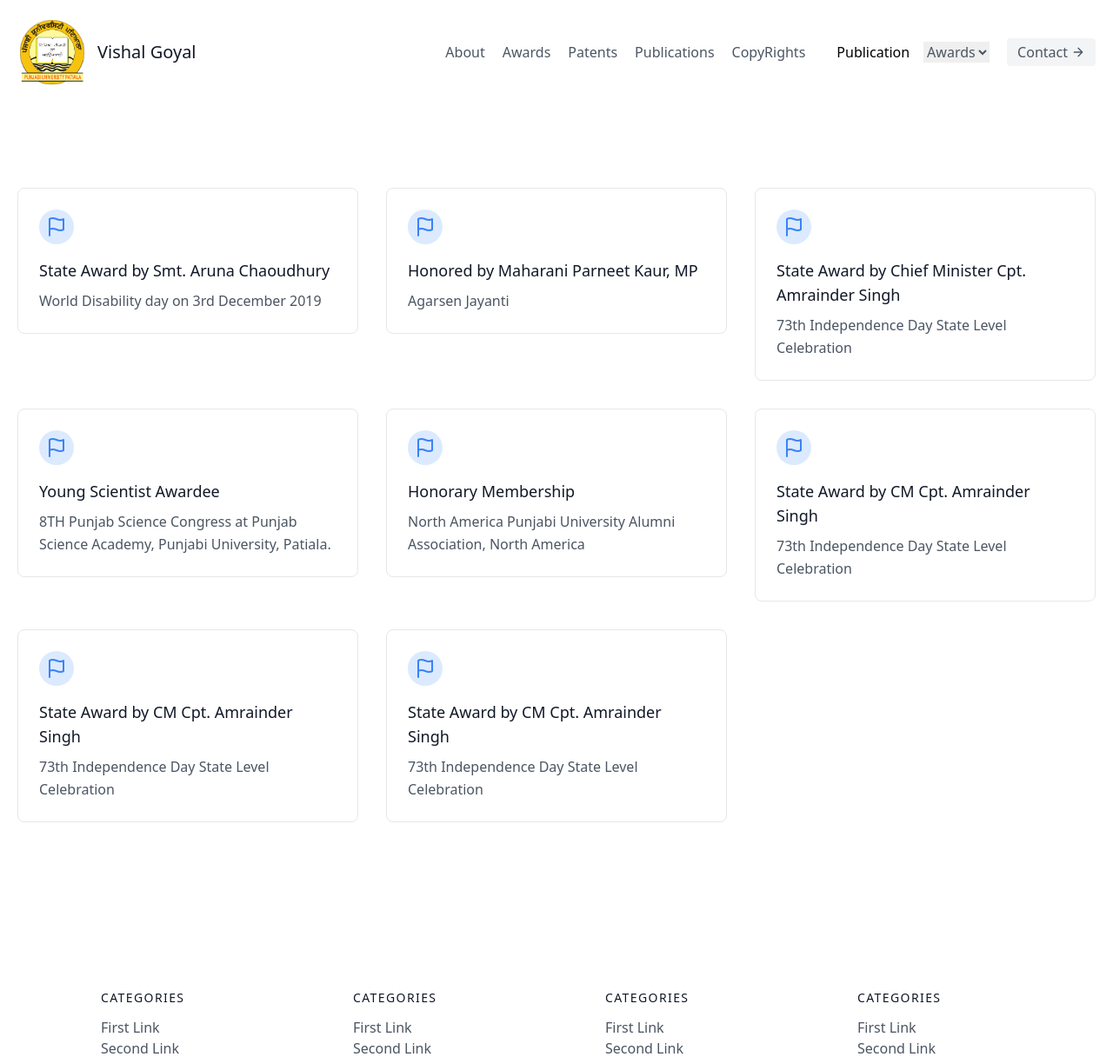
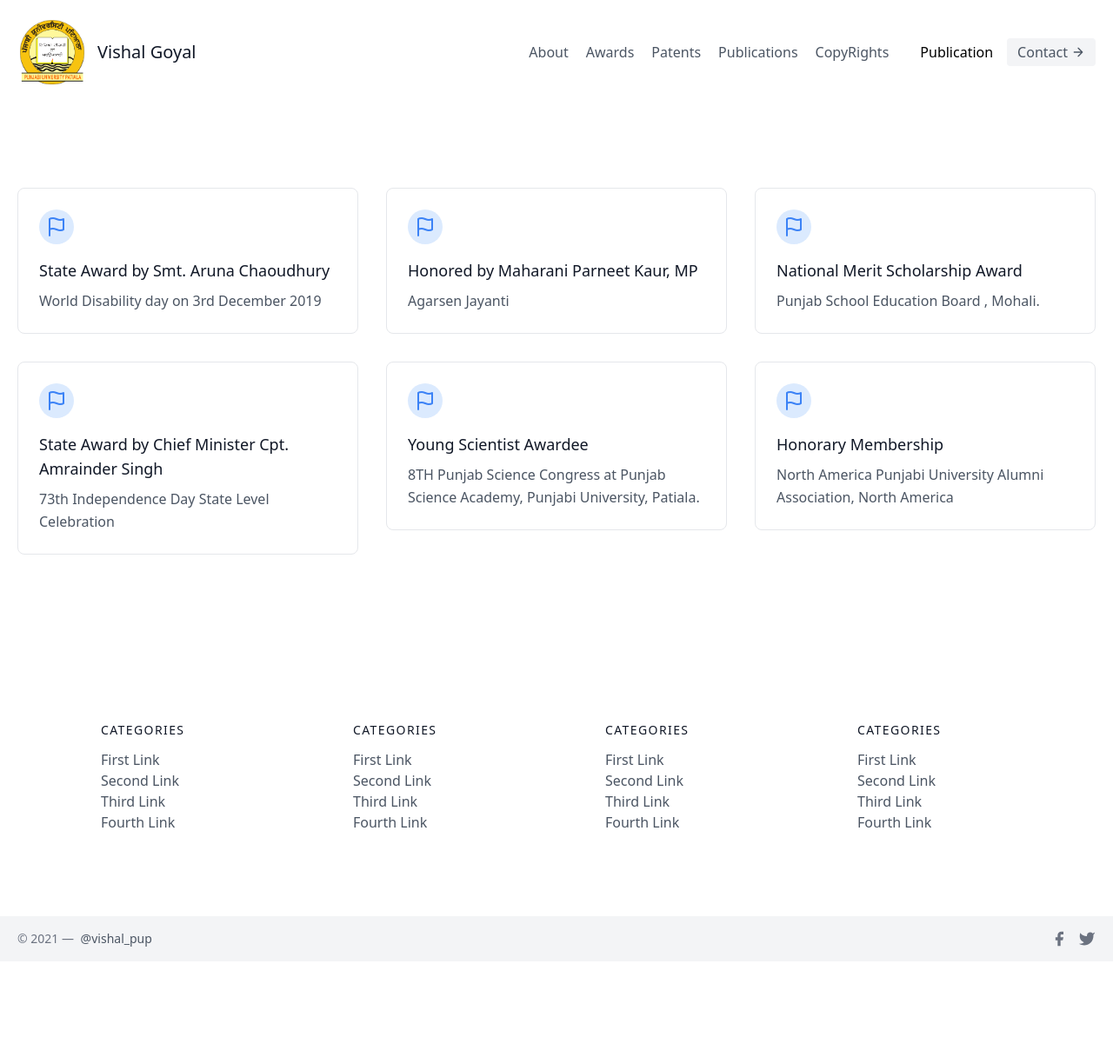
Before and after one commit to shabad22/VishalPUP, a Flask app: page /awards in a window 1280 px wide. Shown: the top 1216 px of the page at 87% size. After the commit the page ends 1089 px from the top, so only its background shows below. Run offline with Flask 2, Linux system fonts and the light colour scheme.

Commit message:
Awards Page done

```diff
--- a/app/templates/awards.html
+++ b/app/templates/awards.html
@@ -38,6 +38,19 @@
                             <path d="M4 15s1-1 4-1 5 2 8 2 4-1 4-1V3s-1 1-4 1-5-2-8-2-4 1-4 1zM4 22v-7"></path>
                         </svg>
                     </div>
+                    <h2 class="text-lg text-gray-900 font-medium title-font mb-2">National Merit Scholarship Award</h2>
+                    <p class="leading-relaxed text-base">Punjab School Education Board , Mohali.</p>
+                </div>
+            </div>
+            <div class="xl:w-1/3 md:w-1/2 p-4">
+                <div class="border border-gray-200 p-6 rounded-lg">
+                    <div
+                        class="w-10 h-10 inline-flex items-center justify-center rounded-full bg-blue-100 text-blue-500 mb-4">
+                        <svg fill="none" stroke="currentColor" stroke-linecap="round" stroke-linejoin="round"
+                            stroke-width="2" class="w-6 h-6" viewBox="0 0 24 24">
+                            <path d="M4 15s1-1 4-1 5 2 8 2 4-1 4-1V3s-1 1-4 1-5-2-8-2-4 1-4 1zM4 22v-7"></path>
+                        </svg>
+                    </div>
                     <h2 class="text-lg text-gray-900 font-medium title-font mb-2">State Award by Chief Minister Cpt. Amrainder Singh</h2>
                     <p class="leading-relaxed text-base">73th Independence Day State Level Celebration</p>
                 </div>
@@ -64,8 +77,22 @@
                             <path d="M4 15s1-1 4-1 5 2 8 2 4-1 4-1V3s-1 1-4 1-5-2-8-2-4 1-4 1zM4 22v-7"></path>
                         </svg>
                     </div>
-                    <h2 class="text-lg text-gray-900 font-medium title-font mb-2">Honorary Membership </h2>
+                    <h2 class="text-lg text-gray-900 font-medium title-font mb-2">Honorary Membership</h2>
                     <p class="leading-relaxed text-base">North America Punjabi University Alumni Association, North America</p>
+                </div>
+            </div>
+
+            <!-- <div class="xl:w-1/3 md:w-1/2 p-4">
+                <div class="border border-gray-200 p-6 rounded-lg">
+                    <div
+                        class="w-10 h-10 inline-flex items-center justify-center rounded-full bg-blue-100 text-blue-500 mb-4">
+                        <svg fill="none" stroke="currentColor" stroke-linecap="round" stroke-linejoin="round"
+                            stroke-width="2" class="w-6 h-6" viewBox="0 0 24 24">
+                            <path d="M4 15s1-1 4-1 5 2 8 2 4-1 4-1V3s-1 1-4 1-5-2-8-2-4 1-4 1zM4 22v-7"></path>
+                        </svg>
+                    </div>
+                    <h2 class="text-lg text-gray-900 font-medium title-font mb-2">Certificate of Appreciation</h2>
+                    <p class="leading-relaxed text-base">by Jetwi</p>
                 </div>
             </div>
             <div class="xl:w-1/3 md:w-1/2 p-4">
@@ -80,33 +107,7 @@
                     <h2 class="text-lg text-gray-900 font-medium title-font mb-2">State Award by CM Cpt. Amrainder Singh</h2>
                     <p class="leading-relaxed text-base">73th Independence Day State Level Celebration</p>
                 </div>
-            </div>
-            <div class="xl:w-1/3 md:w-1/2 p-4">
-                <div class="border border-gray-200 p-6 rounded-lg">
-                    <div
-                        class="w-10 h-10 inline-flex items-center justify-center rounded-full bg-blue-100 text-blue-500 mb-4">
-                        <svg fill="none" stroke="currentColor" stroke-linecap="round" stroke-linejoin="round"
-                            stroke-width="2" class="w-6 h-6" viewBox="0 0 24 24">
-                            <path d="M4 15s1-1 4-1 5 2 8 2 4-1 4-1V3s-1 1-4 1-5-2-8-2-4 1-4 1zM4 22v-7"></path>
-                        </svg>
-                    </div>
-                    <h2 class="text-lg text-gray-900 font-medium title-font mb-2">State Award by CM Cpt. Amrainder Singh</h2>
-                    <p class="leading-relaxed text-base">73th Independence Day State Level Celebration</p>
-                </div>
-            </div>
-            <div class="xl:w-1/3 md:w-1/2 p-4">
-                <div class="border border-gray-200 p-6 rounded-lg">
-                    <div
-                        class="w-10 h-10 inline-flex items-center justify-center rounded-full bg-blue-100 text-blue-500 mb-4">
-                        <svg fill="none" stroke="currentColor" stroke-linecap="round" stroke-linejoin="round"
-                            stroke-width="2" class="w-6 h-6" viewBox="0 0 24 24">
-                            <path d="M4 15s1-1 4-1 5 2 8 2 4-1 4-1V3s-1 1-4 1-5-2-8-2-4 1-4 1zM4 22v-7"></path>
-                        </svg>
-                    </div>
-                    <h2 class="text-lg text-gray-900 font-medium title-font mb-2">State Award by CM Cpt. Amrainder Singh</h2>
-                    <p class="leading-relaxed text-base">73th Independence Day State Level Celebration</p>
-                </div>
-            </div>
+            </div> -->
 
 
         </div>
--- a/app/templates/base.html
+++ b/app/templates/base.html
@@ -77,11 +77,6 @@
                         <a href="#">Conferences</a>
                     </div>
                 </div>
-                <select class="mr-5 hover:text-gray-900">
-                    <option class="mr-5 hover:text-gray-900"><a href='{{url_for("awards")}}'>Awards</a></option>
-                    <option class="mr-5 hover:text-gray-900">2</option>
-                    <option class="mr-5 hover:text-gray-900">3</option>
-                </select>
             </nav>
             <button
                 class="inline-flex items-center bg-gray-100 border-0 py-1 px-3 focus:outline-none hover:bg-gray-200 rounded text-base mt-4 md:mt-0"><a
```
